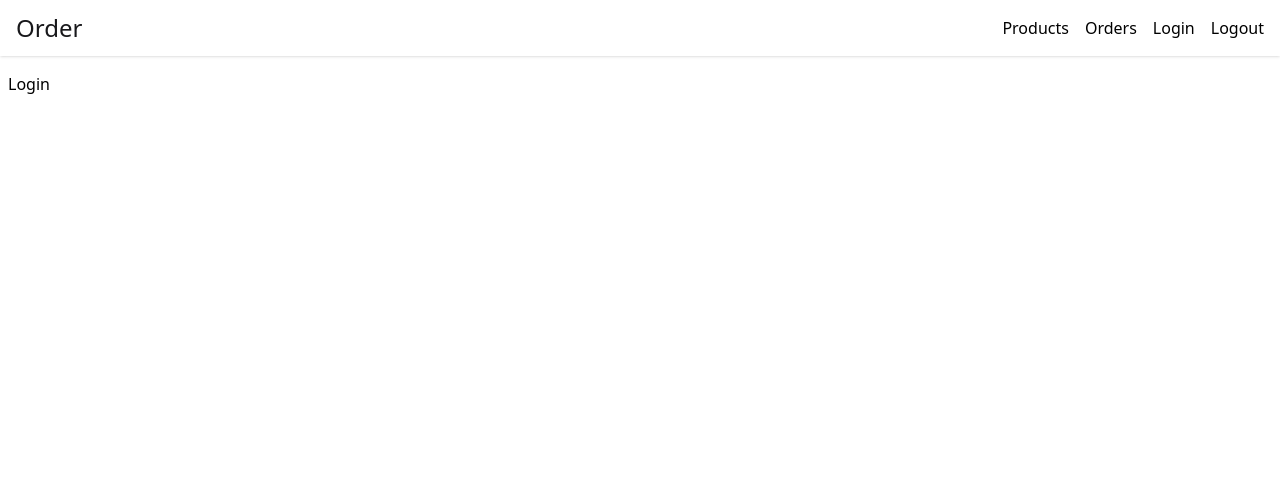
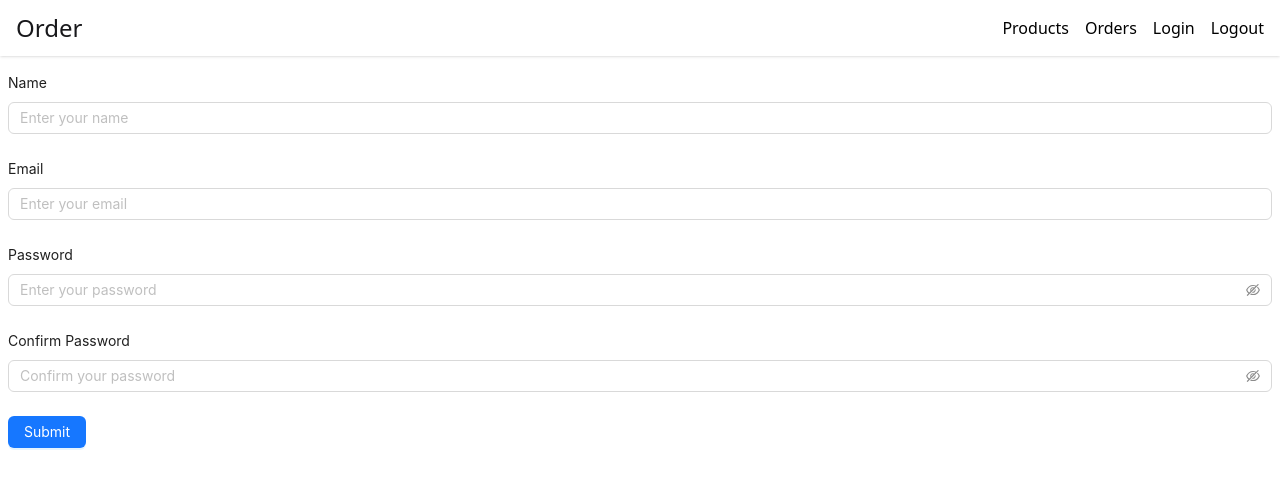
Before and after one commit to ruthasoll/order_management, a React (Vite) app in the folder client/: page /login in a window 1280 px wide. Shown: the top 488 px of the page. Built offline with nearby package versions, Linux system fonts and the light colour scheme.

Commit message:
added auth form for sign up and sign in

```diff
--- /dev/null
+++ b/client/src/components/Form.jsx
@@ -0,0 +1,77 @@
+import React, { useState } from "react";
+import { Button, Form, Input } from "antd";
+import { z } from "zod";
+import { zodResolver } from "@hookform/resolvers/zod";
+import { useForm } from "react-hook-form";
+
+const UserSchema = z.object({
+  name: z.string().min(1, "Name is required"), // Name must not be empty
+  email: z.string().email("Invalid email address"), // Email validation
+  password: z.string().min(6, "Password must be at least 6 characters"), // Password validation
+  confirmPassword: z
+    .string()
+    .min(6, "Confirm password must match the password")
+    .refine((val, ctx) => val === ctx.parent.password, {
+      message: "Passwords must match",
+    }),
+  role: z.enum(["user", "admin"]).optional(), // Enum validation for role
+});
+
+const AuthForm = () => {
+  const {
+    register,
+    handleSubmit,
+    formState: { errors },
+  } = useForm({
+    resolver: zodResolver(UserSchema),
+  });
+
+  const onSubmit = (data) => {
+    console.log("Form Data:", data);
+  };
+
+  return (
+    <Form layout={"vertical"} onFinish={handleSubmit(onSubmit)}>
+      <Form.Item
+        label="Name"
+        validateStatus={errors.name && "error"}
+        help={errors.name?.message}
+      >
+        <Input placeholder="Enter your name" {...register("name")} />
+      </Form.Item>
+      <Form.Item
+        label="Email"
+        validateStatus={errors.email && "error"}
+        help={errors.email?.message}
+      >
+        <Input placeholder="Enter your email" {...register("email")} />
+      </Form.Item>
+      <Form.Item
+        label="Password"
+        validateStatus={errors.password && "error"}
+        help={errors.password?.message}
+      >
+        <Input.Password
+          placeholder="Enter your password"
+          {...register("password")}
+        />
+      </Form.Item>
+      <Form.Item
+        label="Confirm Password"
+        validateStatus={errors.confirmPassword && "error"}
+        help={errors.confirmPassword?.message}
+      >
+        <Input.Password
+          placeholder="Confirm your password"
+          {...register("confirmPassword")}
+        />
+      </Form.Item>
+      <Form.Item>
+        <Button type="primary" htmlType="submit">
+          Submit
+        </Button>
+      </Form.Item>
+    </Form>
+  );
+};
+export default AuthForm;
--- a/client/src/pages/auth/AuthLayout.jsx
+++ b/client/src/pages/auth/AuthLayout.jsx
@@ -1,40 +1,38 @@
-import React from 'react'
+import React from "react";
 import { Outlet, useNavigate } from "react-router";
-import {useLocation} from "react-router-dom"
-import { useEffect } from 'react';
+import { useLocation } from "react-router-dom";
+import { useEffect } from "react";
 
 const AuthLayout = () => {
-
   const token = localStorage.getItem("order-token");
   const navigate = useNavigate();
   const location = useLocation();
-    const route = location.pathname.replace("/", "")
+  const route = location.pathname.replace("/", "");
 
   useEffect(() => {
-        console.log("location", location)
-
+    console.log("location", location);
 
     if (token) {
-        if(route === 'login' || route === 'signup'){
-               navigate("/")
+      if (route === "login" || route === "signup") {
+        navigate("/");
         return;
-            }else{
-                return
-            //    navigate("/login")
+      } else {
+        return;
       }
-      }else{
-        if(route === 'login' || route === 'signup'){
-        //    navigate("/login")
+    } else {
+      if (route === "login" || route === "signup") {
         return;
-        }else{
-           navigate("/login")
+      } else {
+        navigate("/login");
       }
     }
   }, [route]);
 
   return (
-    <div><Outlet  /></div>
-  )
-}
+    <div>
+      <Outlet />
+    </div>
+  );
+};
 
-export default AuthLayout
+export default AuthLayout;
--- a/client/src/pages/auth/Login.jsx
+++ b/client/src/pages/auth/Login.jsx
@@ -1,9 +1,12 @@
-import React from 'react'
+import React from "react";
+import AuthForm from "../../components/Form";
 
 const Login = () => {
   return (
-    <div>Login</div>
-  )
-}
+    <div>
+      <AuthForm />
+    </div>
+  );
+};
 
-export default Login
+export default Login;
--- a/client/src/pages/products/Products.jsx
+++ b/client/src/pages/products/Products.jsx
@@ -1,27 +1,64 @@
-import React, { useState, useEffect } from 'react'
-import axios from 'axios'
+import React, { useState, useEffect } from "react";
+import axios from "axios";
 
-const Products =  () => {
-    const [products, setProducts] = useState([])
+import { PlusCircleOutlined, EditOutlined } from "@ant-design/icons";
+import { Avatar, Card } from "antd";
 
-    useEffect(()=>{
-        const fetchProducts = async ()=>{
-            const base_url = "http://localhost:8000/api"
-            try{
-                const result = await axios.get(`${base_url}/products`)
-                console.log("result", result)
-                // setProducts(result.data)
-            }catch(error){
-                console.log("error", error)
-            }
-        }
-        fetchProducts()
-    },[])
+const { Meta } = Card;
+
+const Products = () => {
+  const [products, setProducts] = useState([
+    {
+      id: "12id",
+      name: "product-1",
+      description:
+        "product description product description product description product description product description",
+      productImage:
+        "https://gw.alipayobjects.com/zos/rmsportal/JiqGstEfoWAOHiTxclqi.png",
+      avaliableQnt: 20,
+      price: 140,
+    },
+  ]);
+
+  useEffect(() => {
+    const fetchProducts = async () => {
+      const base_url = "http://localhost:8000/api";
+      try {
+        const result = await axios.get(`${base_url}/products`);
+        console.log("result", result);
+      } catch (error) {
+        console.log("error", error);
+      }
+    };
+    fetchProducts();
+  }, []);
   return (
     <div>
-        {products.map((product)=> <>product</>)}
+      {products.map((product) => (
+        <Card
+          key={product.id}
+          style={{ width: 300 }}
+          cover={<img alt={product.name} src={product.productImage} />}
+          actions={[
+            <EditOutlined key="edit" />,
+            <PlusCircleOutlined key="add" />,
+          ]}
+        >
+          <Meta title={product.name} description={product.description} />
+          <div className="mt-2 w-full flex items-center justify-between">
+            <p className="flex items-center gap-x-2 justify-between">
+              <span className="text-xs text-zinc-600">Price</span>{" "}
+              <span className="font-bold text-xs">{product.price}</span>
+            </p>
+            <p className="flex items-center gap-x-2 justify-between">
+              <span className="text-xs text-zinc-600">Quantity</span>{" "}
+              <span className="font-bold text-xs">{product.avaliableQnt}</span>
+            </p>
+          </div>
+        </Card>
+      ))}
     </div>
-  )
-}
+  );
+};
 
-export default Products
+export default Products;
```
Also changed, not shown: 1 other file (tests, documents, lock files or other folders). Lines whose indentation alone changed are shown as unchanged.
